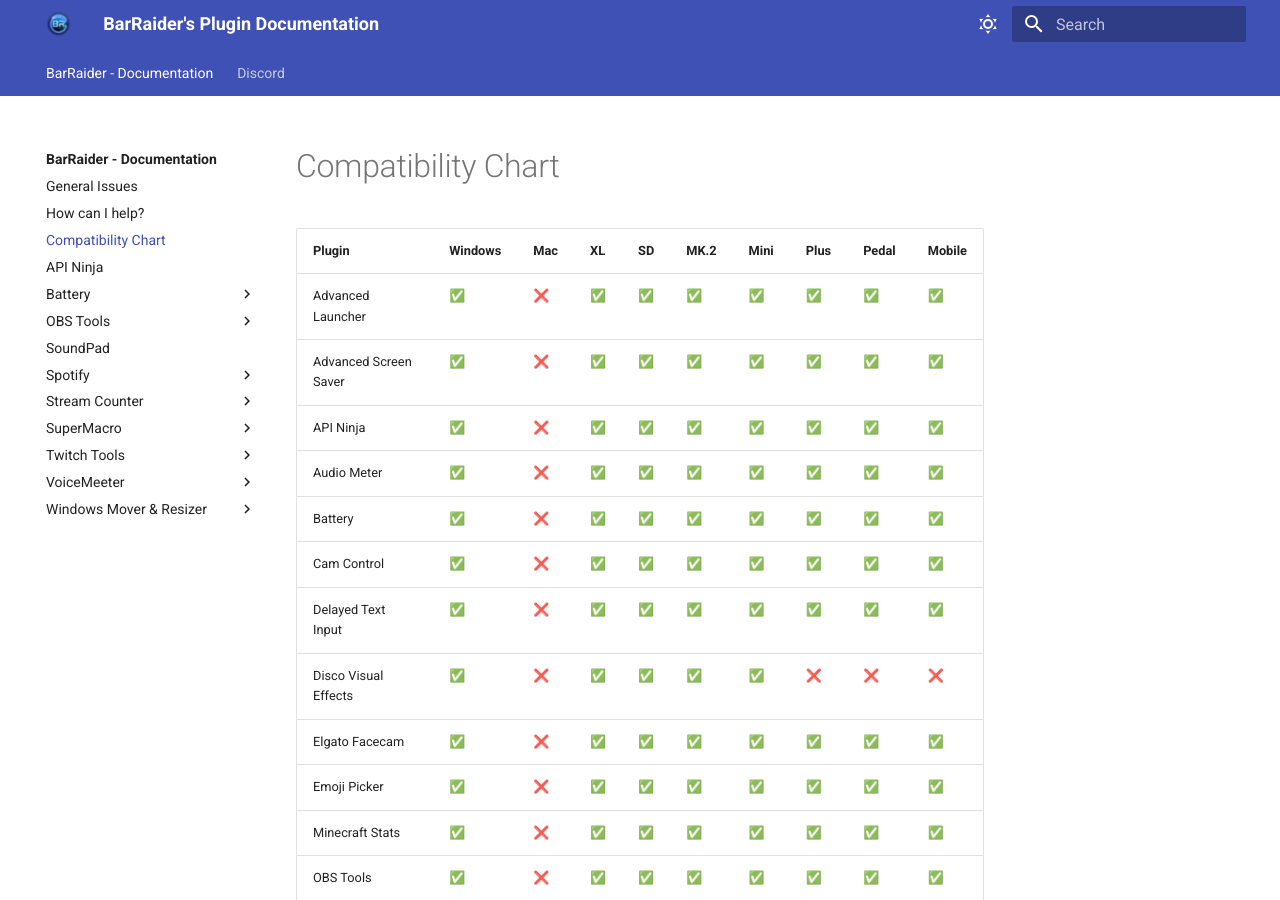
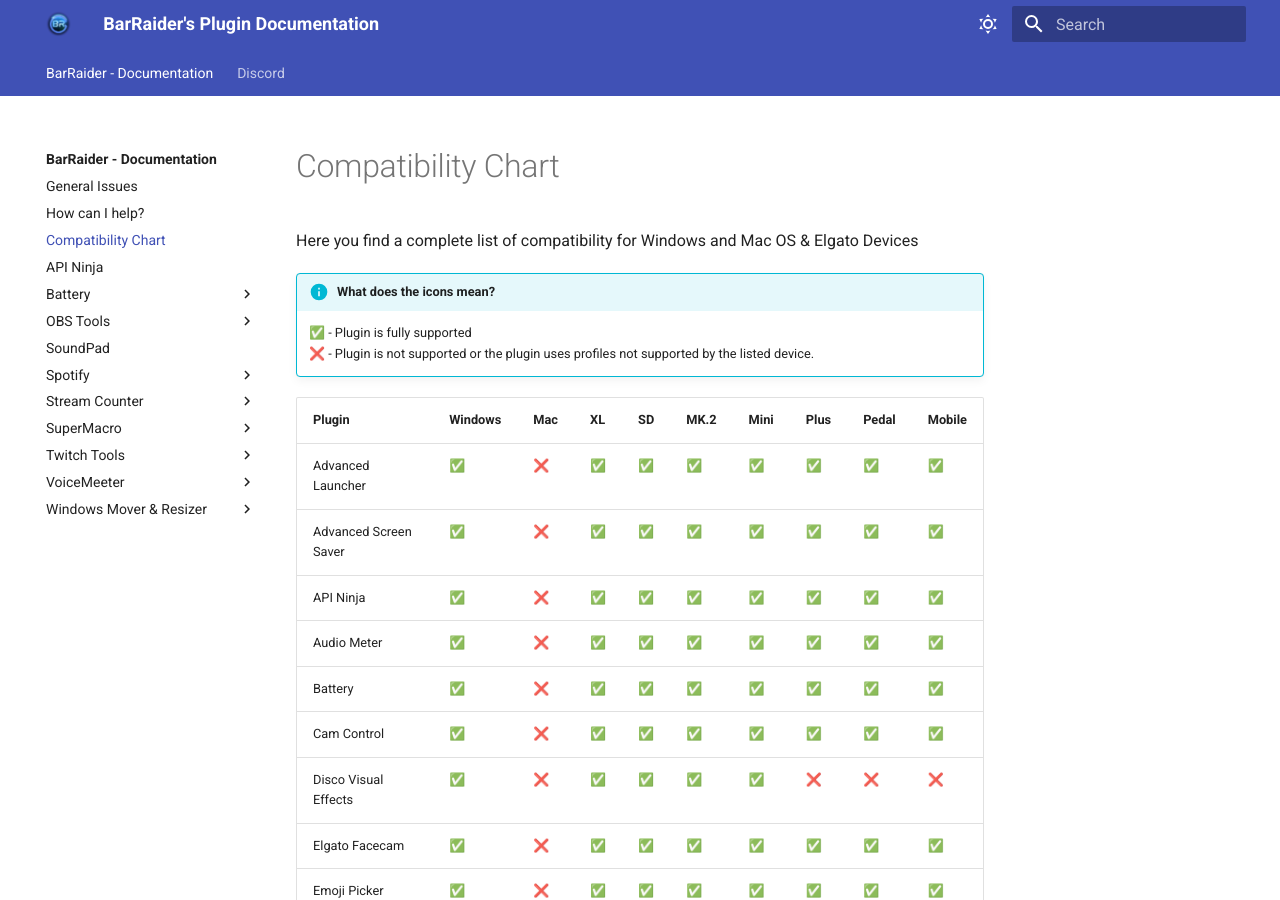
Before and after one commit to BarRaiders/barraiders.github.io, an MkDocs documentation site: the page built from docs/faqs/general/compatibility.md, in a window 1280 px wide and 900 px high. Built offline with MkDocs 1.6.1 and Material for MkDocs 9.7.7, drawn with Linux system fonts in a browser that asks for light colours; comment, search, counter and statistics services are not loaded.

Commit message:
added table

```diff
--- a/base.yml
+++ b/base.yml
@@ -13,6 +13,10 @@
   - pymdownx.tabbed:
       alternate_style: true
   - meta # advanced customizable metadata
+  - tables
+extra_javascript:
+  - https://unpkg.com/tablesort@5.3.0/dist/tablesort.min.js
+  - javascripts/tablesort.js
 plugins:
   - search
   - glightbox #fancy image zoom (https://github.com/blueswen/mkdocs-glightbox#usage)
--- a/docs/faqs/general/compatibility.md
+++ b/docs/faqs/general/compatibility.md
@@ -3,6 +3,15 @@
     min-width: 0rem;
 }
 </style>
+# Compatibility Chart
+Here you find a complete list of compatibility for Windows and Mac OS & Elgato Devices
+
+!!! info "What does the icons mean?"
+
+    ✅ - Plugin is fully supported<br>
+    ❌ - Plugin is not supported or the plugin uses profiles not supported by the listed device.
+
+
 | Plugin                  | Windows | Mac | XL  | SD  | MK.2 | Mini | Plus | Pedal | Mobile |
 | ----------------------- | ------- | --- | --- | --- | ---- | ---- | ---- | ----- | ------ |
 | Advanced Launcher       | ✅    | ❌| ✅| ✅| ✅ | ✅ | ✅ | ✅  | ✅  |
@@ -11,7 +20,6 @@
 | Audio Meter             | ✅    | ❌| ✅| ✅| ✅ | ✅ | ✅ | ✅  | ✅  |
 | Battery                 | ✅    | ❌| ✅| ✅| ✅ | ✅ | ✅ | ✅  | ✅  |
 | Cam Control             | ✅    | ❌| ✅| ✅| ✅ | ✅ | ✅ | ✅  | ✅  |
-| Delayed Text Input      | ✅    | ❌| ✅| ✅| ✅ | ✅ | ✅ | ✅  | ✅  |
 | Disco Visual Effects    | ✅    | ❌| ✅| ✅| ✅ | ✅ | ❌ | ❌  | ❌  |
 | Elgato Facecam          | ✅    | ❌| ✅| ✅| ✅ | ✅ | ✅ | ✅  | ✅  |
 | Emoji Picker            | ✅    | ❌| ✅| ✅| ✅ | ✅ | ✅ | ✅  | ✅  |
```
